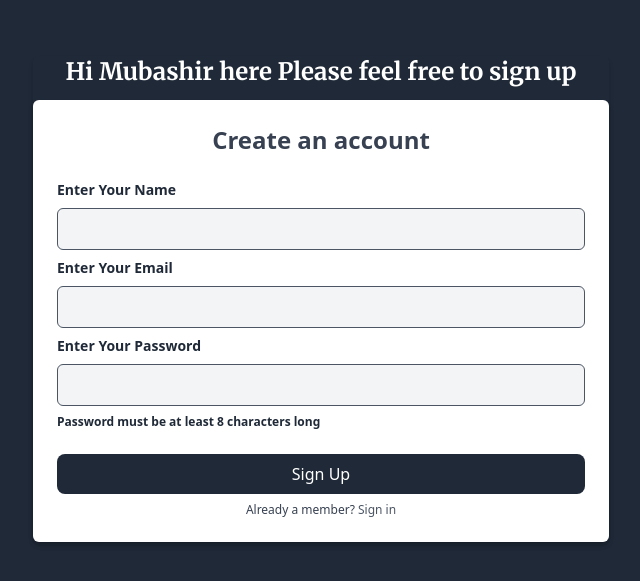
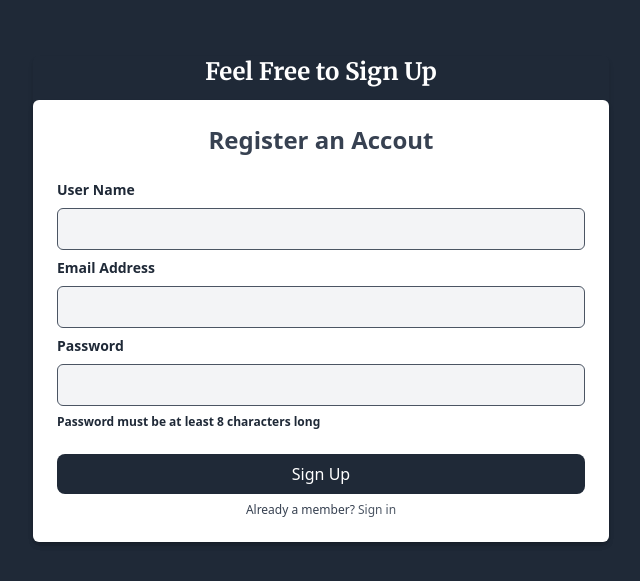
Before and after one commit to mubashir27/graphQL, a React (Create React App) app: page / in a window 1280 px wide. Shown: the part 101-682 px from the top of the page, without its empty margins (319-959 px from the left). Built offline with nearby package versions, Linux system fonts and the light colour scheme; no server answers; what aws-amplify would draw is missing.

Commit message:
Sign UP func. done

```diff
--- a/src/Routes.jsx
+++ b/src/Routes.jsx
@@ -9,7 +9,7 @@ const Loadable = (Component) => (props) => {
     );
 };
 
-const Registration = Loadable(lazy(() => import('./pages/Registration')));
+const Registration = Loadable(lazy(() => import('./pages/RegistrationPage')));
 const Home = Loadable(lazy(() => import('./pages/Home')));
 const Error = Loadable(lazy(() => import('./components/Error')));
 
--- a/src/components/Input/Input.jsx
+++ b/src/components/Input/Input.jsx
@@ -1,5 +1,5 @@
 const Input = (props) => {
-    const { setData, data, title, type, id } = props;
+    const { onChange, data, title, type, id } = props;
     return (
         <div className="">
             <label name={id} className="block text-sm font-semibold text-gray-800">
@@ -10,7 +10,7 @@ const Input = (props) => {
                 className="block w-full px-4 py-2 mt-2 text-gray-700 bg-gray-100 border border-gray-600 rounded-md focus:border-gray-400 focus:ring-gray-300 focus:outline-none focus:ring focus:ring-opacity-40 "
                 value={data}
                 type={type}
-                onChange={(event) => setData(event.target.value)}
+                onChange={(event) => onChange(event)}
             />
         </div>
     );
--- /dev/null
+++ b/src/components/Registration/Registration.jsx
@@ -0,0 +1,69 @@
+import { Fragment, memo } from 'react';
+import Input from '../Input/Input';
+import Button from '../Button/Button';
+
+const Registration = (props) => {
+    const { personalData, personalInfo, handleChange, handleClick } = props;
+    const { title, label, labelSecondField, labelThirdField, description, buttonText, textFieldID } = personalData;
+    return (
+        <Fragment>
+            <div className=" relative flex flex-col justify-center min-h-screen overflow-hidden">
+                <div className="w-full m-auto rounded-md shadow-md lg:max-w-xl">
+                    <h1 className="text-2xl mb-3 font-semibold text-center text-white font-merri">{title}</h1>
+                    <div className="w-full p-6 m-auto bg-white rounded-md shadow-md lg:max-w-xl">
+                        <h1 className="text-2xl font-semibold text-center text-gray-700">{description}</h1>
+                        <div className="mt-6">
+                            {label && (
+                                <div className="mb-2">
+                                    <Input
+                                        id={textFieldID[0]}
+                                        onChange={handleChange}
+                                        data={personalInfo?.userName}
+                                        title={label}
+                                    />
+                                </div>
+                            )}
+                            {labelSecondField && (
+                                <div className="mb-2">
+                                    <Input
+                                        id={textFieldID[1]}
+                                        onChange={handleChange}
+                                        data={personalInfo?.email}
+                                        title={labelSecondField}
+                                    />
+                                </div>
+                            )}
+                            {labelThirdField && (
+                                <div className="mb-2">
+                                    <Input
+                                        id={textFieldID[2]}
+                                        onChange={handleChange}
+                                        data={personalInfo?.password}
+                                        title={labelThirdField}
+                                        type={'password'}
+                                    />
+                                </div>
+                            )}
+                            <p className="text-xs text-gray-800 font-bold">
+                                Password must be at least 8 characters long
+                            </p>
+                            <div className="mt-6">
+                                <Button title={buttonText} onClick={handleClick} />
+                            </div>
+                        </div>
+
+                        <p className="mt-2 text-xs text-center text-gray-700">
+                            {' '}
+                            Already a member?{' '}
+                            <a href="#" className="font-medium text-gray-600 hover:underline">
+                                Sign in
+                            </a>
+                        </p>
+                    </div>
+                </div>
+            </div>
+        </Fragment>
+    );
+};
+
+export default memo(Registration);
--- /dev/null
+++ b/src/hooks/usePersonalInfoDetailHooks.jsx
@@ -0,0 +1,26 @@
+import { useMemo } from 'react';
+
+const usePersonalInfoDetailHooks = () =>
+    useMemo(() => {
+        const labels = [
+            {
+                title: 'Feel Free to Sign Up',
+                label: 'User Name',
+                labelSecondField: 'Email Address',
+                labelThirdField: 'Password',
+                description: 'Register an Accout',
+                buttonText: 'Sign Up',
+                textFieldID: ['name', 'email', 'password'],
+            },
+            {
+                title: 'Check your mail!',
+                label: 'Verification Code',
+                description: 'Verify your Account',
+                buttonText: 'Verify',
+                textFieldID: ['verificationCode'],
+            },
+        ];
+        return { labels };
+    }, []);
+
+export default usePersonalInfoDetailHooks;
--- a/src/pages/Registration.jsx
+++ /dev/null
@@ -1,61 +0,0 @@
-import { Fragment, useState } from 'react';
-import Button from '../components/Button/Button';
-import Input from '../components/Input/Input';
-
-const Registration = () => {
-    const [email, setEmail] = useState('');
-    const [password, setPassword] = useState('');
-    const [userName, setUserName] = useState('');
-
-    const handleChange = () => {
-        console.log('change is clicked');
-    };
-
-    return (
-        <Fragment>
-            <div className=" relative flex flex-col justify-center min-h-screen overflow-hidden">
-                <div className="w-full m-auto rounded-md shadow-md lg:max-w-xl">
-                    <h1 className="text-2xl mb-3 font-semibold text-center text-white font-merri">
-                        Hi Mubashir here Please feel free to sign up
-                    </h1>
-                    <div className="w-full p-6 m-auto bg-white rounded-md shadow-md lg:max-w-xl">
-                        <h1 className="text-2xl font-semibold text-center text-gray-700">Create an account</h1>
-                        <div className="mt-6">
-                            <div className="mb-2">
-                                <Input id="name" setData={setUserName} data={userName} title={'Enter Your Name'} />
-                            </div>
-                            <div className="mb-2">
-                                <Input id="email" setData={setEmail} data={email} title={'Enter Your Email'} />
-                            </div>
-                            <div className="mb-2">
-                                <Input
-                                    id="password"
-                                    setData={setPassword}
-                                    data={password}
-                                    title={'Enter Your Password'}
-                                    type={'password'}
-                                />
-                            </div>
-                            <p className="text-xs text-gray-800 font-bold">
-                                Password must be at least 8 characters long
-                            </p>
-                            <div className="mt-6">
-                                <Button title="Sign Up" onClick={handleChange} />
-                            </div>
-                        </div>
-
-                        <p className="mt-2 text-xs text-center text-gray-700">
-                            {' '}
-                            Already a member?{' '}
-                            <a href="#" className="font-medium text-gray-600 hover:underline">
-                                Sign in
-                            </a>
-                        </p>
-                    </div>
-                </div>
-            </div>
-        </Fragment>
-    );
-};
-
-export default Registration;
--- /dev/null
+++ b/src/pages/RegistrationPage.jsx
@@ -0,0 +1,68 @@
+import { Auth } from 'aws-amplify';
+import { Fragment, useMemo, useState } from 'react';
+import Registration from '../components/Registration/Registration';
+import usePersonalInfoDetailHooks from '../hooks/usePersonalInfoDetailHooks';
+
+const RegistrationPage = () => {
+    const [step, setStep] = useState(0);
+    const [personalInfo, setPersonalInfo] = useState({});
+    const [personalData, setPersonalData] = useState({});
+    const { labels } = usePersonalInfoDetailHooks();
+
+    const handleChange = (event) => {
+        setPersonalInfo({
+            ...personalInfo,
+            [event.target.id]: event.target.value,
+        });
+    };
+
+    const handleClick = async () => {
+        if (step === 0) {
+            try {
+                await Auth.signUp({
+                    username: personalInfo?.email,
+                    password: personalInfo?.password,
+                    attributes: {
+                        email: personalInfo?.email,
+                        name: personalInfo?.userName,
+                    },
+                });
+                setStep(step + 1);
+                setPersonalInfo({
+                    ...personalInfo,
+                    verificationCode: '',
+                });
+            } catch (err) {
+                console.log('error in sign up', { err });
+            }
+        } else if (step === 1) {
+            try {
+                await Auth.confirmSignUp(personalInfo?.email, personalInfo?.verificationCode);
+                //   signIn();
+                console.log('U R SIGNED IN!!');
+            } catch (err) {
+                console.log('error in verification in', { err });
+            }
+        } else {
+            return;
+        }
+    };
+
+    useMemo(() => {
+        setPersonalData(labels[step]);
+    }, [step]);
+    console.log('change is clicked', personalData, personalInfo);
+
+    return (
+        <Fragment>
+            <Registration
+                personalInfo={personalInfo}
+                personalData={personalData}
+                handleChange={handleChange}
+                handleClick={handleClick}
+            />
+        </Fragment>
+    );
+};
+
+export default RegistrationPage;
```
Also changed, not shown: src/App.js (+7 -8 lines).
